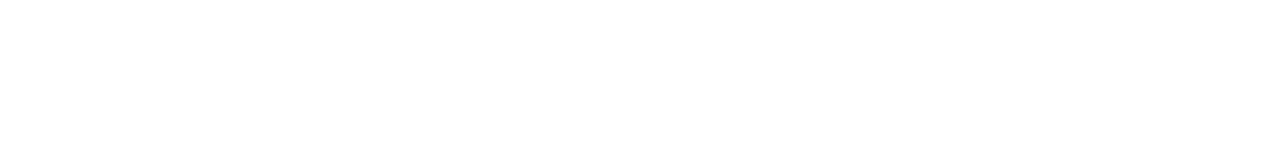
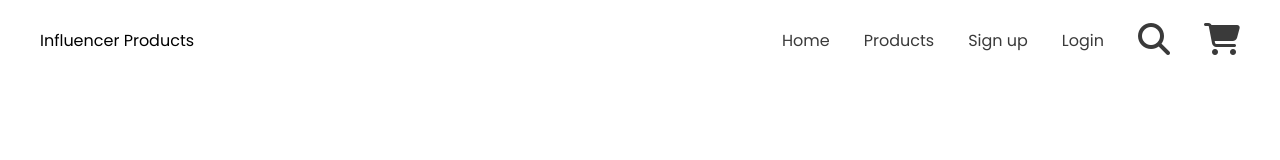
Before and after one commit to tirahman105/influencer-gears, a plain HTML site: page index.html in a window 1280 px wide. Drawn offline with Linux system fonts and the light colour scheme.

Commit message:
nav added

```diff
--- a/css/style.css
+++ b/css/style.css
@@ -0,0 +1,44 @@
+:root{
+    --bg-color:##FFFFFF;
+    --font-color:#3A3A3A;
+    --primary-font: "Poppins";
+}
+
+*{
+    margin: 0;
+    padding: 0;
+    box-sizing: border-box;
+    font-family: var(--primary-font);
+    background-color: var(--bg-color);
+}
+
+a{
+    text-decoration: none;
+    color: var(--font-color);
+}
+li{
+    list-style: none;
+}
+
+.container{
+    width: 100%;
+    max-width: 1200px;
+    margin: 0 auto;
+
+}
+.nav{
+    display: flex;
+    justify-content: space-between;
+    align-items: center;
+    height: 80px;
+}
+
+.menu ul{
+    display: flex;
+    align-items: center;
+    gap: 34px;
+}
+.menu li{
+    font-size: 16px;
+    color: var(--font-color);
+}
--- a/index.html
+++ b/index.html
@@ -6,13 +6,39 @@
     <meta name="viewport" content="width=device-width, initial-scale=1.0">
     <title>Influencer</title>
 
+    <!-- google font -->
+    <link rel="preconnect" href="https://fonts.googleapis.com">
+<link rel="preconnect" href="https://fonts.gstatic.com" crossorigin>
+<link href="https://fonts.googleapis.com/css2?family=Poppins:wght@300;400;500;600;700&display=swap" rel="stylesheet">
+
     <!-- font awsome  -->
-    <link rel="preconnect" href="https://fonts.googleapis.com"><link rel="preconnect" href="https://fonts.gstatic.com" crossorigin><link href="https://fonts.googleapis.com/css2?family=Lato:wght@400;700;900&display=swap" rel="stylesheet">
+    <script src="https://kit.fontawesome.com/fd9a4fb22e.js" crossorigin="anonymous"></script>
 
     <!-- css link -->
     <link rel="stylesheet" href="css/style.css">
 </head>
 <body>
 
+    <nav>
+        <div class="container nav">
+            <div class="logo">
+                <p>Influencer Products</p>
+            </div>
+            <div class="menu">
+                <ul>
+                    <li><a href="">Home</a></li>
+                    <li><a href="">Products</a></li>
+                    <li><a href="">Sign up</a></li>
+                    <li><a href="">Login</a></li>
+                    <li><a href=""><i class="fa-solid fa-magnifying-glass fa-2x"></i></a></li>
+                    <li><a href=""><i class="fa-solid fa-cart-shopping fa-2x"></i></a></li>
+
+
+                </ul>
+            </div>
+        </div>
+
+    </nav>
+
 </body>
 </html>
```
